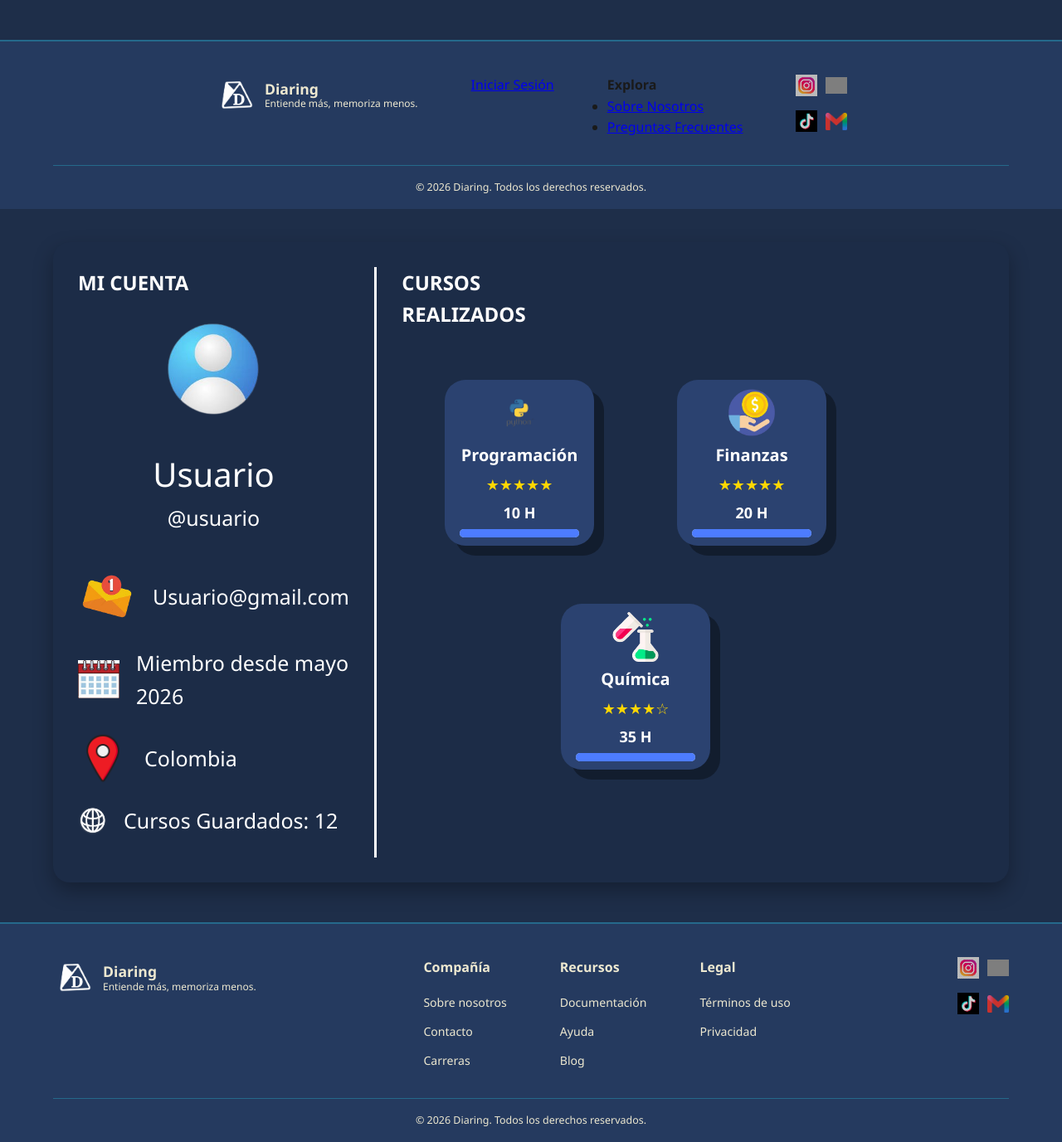
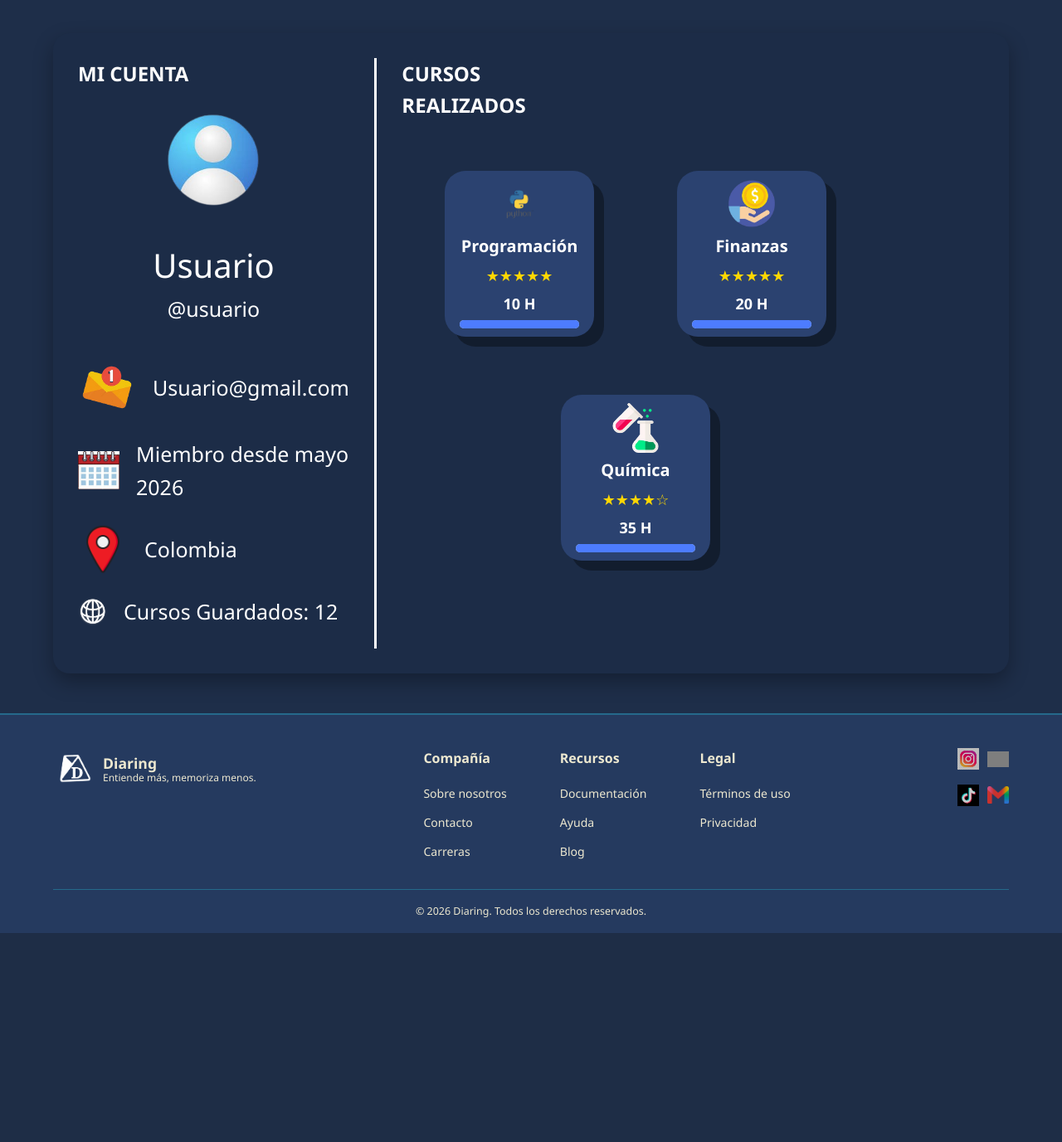
Before and after one commit to Nicolas-m-s/Diaring, a PHP site: page /cuenta.html in a window 1280 px wide. Shown: the part 102-1479 px from the top of the page at 83% size. After the commit the page ends 1227 px from the top, so only its background shows below. Run offline with PHP 8.4, Linux system fonts and the light colour scheme; grey boxes are pictures that could not be loaded.

Commit message:
Depurar el CSS

```diff
--- a/CSS/styles.css
+++ b/CSS/styles.css
@@ -290,8 +290,6 @@ body {
     font-size: 1.1rem;
     margin-bottom:100px;
 }
-
-/* cursos del catalogo */
 
 .catalogo .cursos {
     display: grid;
@@ -389,7 +387,7 @@ body {
 }
 
 
-/* catalogocom (donde esta todo el catalogo completo) */
+/* catalogocom (donde esta todo el catalogo completo)*/
 
 .catalogocom .cursoscom {
     display: grid;
@@ -524,8 +522,6 @@ body .inicio {
     color: var(--light);
 }
 
-/*NAVBAR*/
-
 .header .navbar ul {
     display: flex;
     list-style: none;
@@ -544,8 +540,6 @@ body .inicio {
 .header .navbar a.active {
     color: var(--alternative);
 }
-
-/*ICONOS*/
 
 .header .iconos {
     display: flex;
@@ -586,8 +580,6 @@ body .inicio {
     object-fit: cover;
     cursor: pointer;
 }
-
-/*RESPONSIVE*/
 
 @media (max-width: 768px) {
     .header {
@@ -1173,6 +1165,7 @@ footer {
     }
 }
 /*evans parte*/
+
 body {
     background-color: var(--primary-dark);
     color: var(--dark);
@@ -1363,123 +1356,6 @@ header {
     color: var(--light);
 }
 
-footer {
-    background-color: var(--primary);
-    padding: 2.5rem 5% 1rem;
-    margin-top: 3rem;
-    border-top: 2px solid var(--alternative);
-}
-
-.footer-contenido {
-    display: flex;
-    justify-content: center;
-    align-items: flex-start;
-    gap: 4rem;
-    flex-wrap: wrap;
-}
-
-.footer-brand .brand-nombre {
-    font-size: 1.1rem;
-}
-
-.footer-brand .eslogan {
-    font-size: 0.75rem;
-    color: var(--light);
-}
-
-.footer-links {
-    display: flex;
-    gap: 4rem;
-    flex-wrap: wrap;
-    flex: 1;
-    justify-content: center;
-}
-
-.footer-columna h3 {
-    font-size: 1rem;
-    font-weight: 700;
-    color: var(--light);
-    margin-bottom: 1rem;
-}
-
-.footer-columna ul {
-    list-style: none;
-    display: flex;
-    flex-direction: column;
-    gap: 0.6rem;
-}
-
-.footer-columna a {
-    text-decoration: none;
-    font-size: 0.88rem;
-    color: var(--light);
-    transition: color 0.3s;
-}
-
-.footer-columna a:hover {
-    color: var(--light-blue);
-}
-
-.footer-social {
-    display: grid;
-    grid-template-columns: repeat(2, 1fr);
-    gap: 0.6rem;
-    align-items: center;
-}
-
-.footer-social a img {
-    width: 26px;
-    height: 26px;
-    object-fit: contain;
-    filter: brightness(0.8);
-    transition: filter 0.3s, transform 0.3s;
-}
-
-.footer-social a:hover img {
-    filter: brightness(1);
-    transform: scale(1.15);
-}
-
-.footer-copy {
-    text-align: center;
-    margin-top: 2rem;
-    padding-top: 1rem;
-    border-top: 1px solid var(--alternative);
-    font-size: 0.78rem;
-    color: var(--light);
-}
-
-@media (max-width: 768px) {
-    header {
-        flex-wrap: wrap;
-        gap: 1rem;
-    }
-
-    .navbar ul {
-        gap: 1rem;
-        flex-wrap: wrap;
-        justify-content: center;
-    }
-
-    .tutoriales-grid {
-        grid-template-columns: 1fr;
-    }
-
-    .footer-contenido {
-        flex-direction: column;
-        align-items: center;
-        text-align: center;
-    }
-
-    .footer-links {
-        justify-content: center;
-    }
-
-    .footer-social {
-        flex-direction: row;
-    }
-
-}
 body {
     font-family: 'open-sans', sans-serif;
     background-color: var(--primary-dark);
--- a/cuenta.html
+++ b/cuenta.html
@@ -31,51 +31,6 @@
             <img src="img/User.png" alt="Imagen de Usuario" class="User">
         </div>
     </header>
-    <footer>
-      <div class="footer-contenido">
-
-            <div class="footer-brand">
-                <a href="#" class="brand">
-                    <img src="img/diaring.logo.png" alt="Logo de Diaring">
-                    <div class="brand-texto">
-                        <span class="brand-nombre">Diaring</span>
-                        <small class="eslogan">Entiende más, memoriza menos.</small>
-                    </div>
-                </a>
-            </div>
-
-            <a href="cuenta.html" id="btn-footer-login" class="btn-login-footer">Iniciar Sesión</a>
-
-            <div class="footer-secciones">
-              <h4>Explora</h4>
-              <ul>
-                <li><a href="/Sobre_Nosotros.html">Sobre Nosotros</a></li>
-                <li><a href="#preguntas-frecuentes">Preguntas Frecuentes</a></li>
-              </ul>
-            </div>
-
-            <div class="footer-social">
-                <a href="https://www.instagram.com/diaringaprendizaje/" aria-label="Instagram">
-                    <img src="img/instagram.png" alt="Instagram">
-                </a>
-                <a href="https://x.com/diaring01" aria-label="X">
-                    <img src="img/x.png" alt="X">
-                </a>
-                <a href="https://www.tiktok.com/@diaringaprendizaje?lang=es-419" aria-label="TikTok">
-                    <img src="img/tiktok.png" alt="TikTok">
-                </a>
-                <a href="https://mail.google.com/mail/u/0/?tab=rm&ogbl#inbox?compose=DmwnWstzWGRnDRmKDVTdqMGsQCkHXjjPCJXqZCvrpDWGbqLQBcZzLKQjTSrmgFwXswCwBWkFqxcV" aria-label="Gmail">
-                    <img src="img/gmail.png" alt="Gmail">
-                </a>
-            </div>
-
-      </div>
-
-      <div class="footer-copy">
-          <p>© 2026 Diaring. Todos los derechos reservados.</p>
-      </div>
-</footer>
-
 
 
 
```
